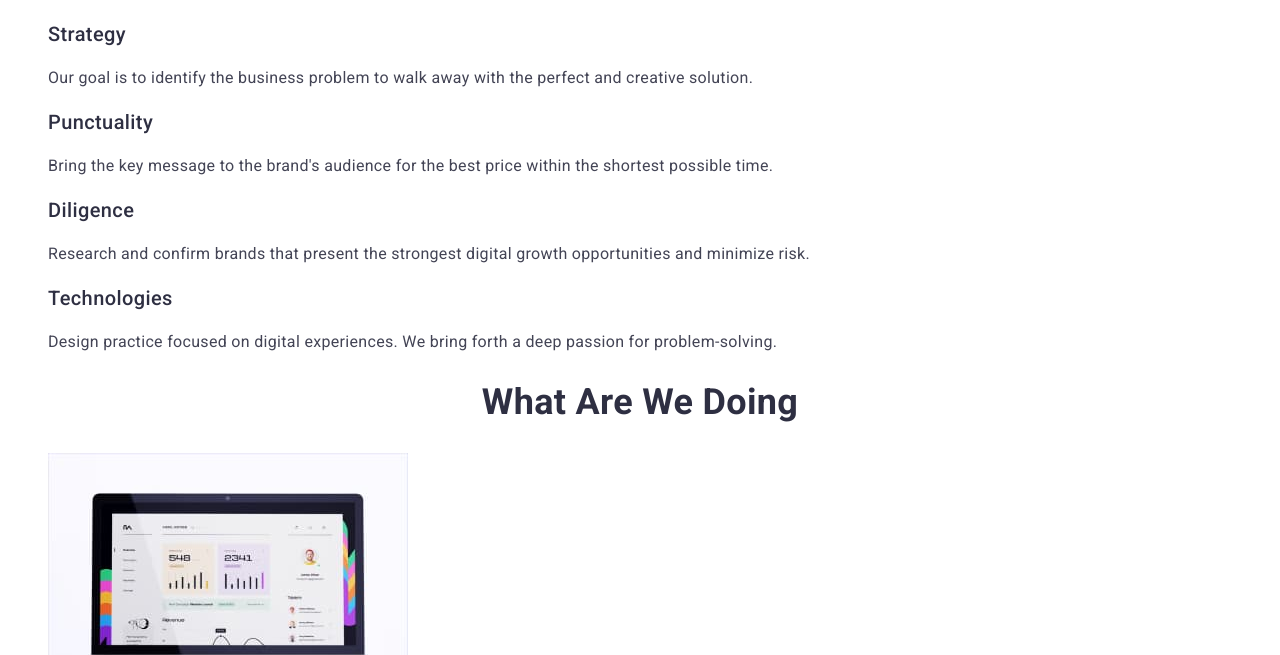
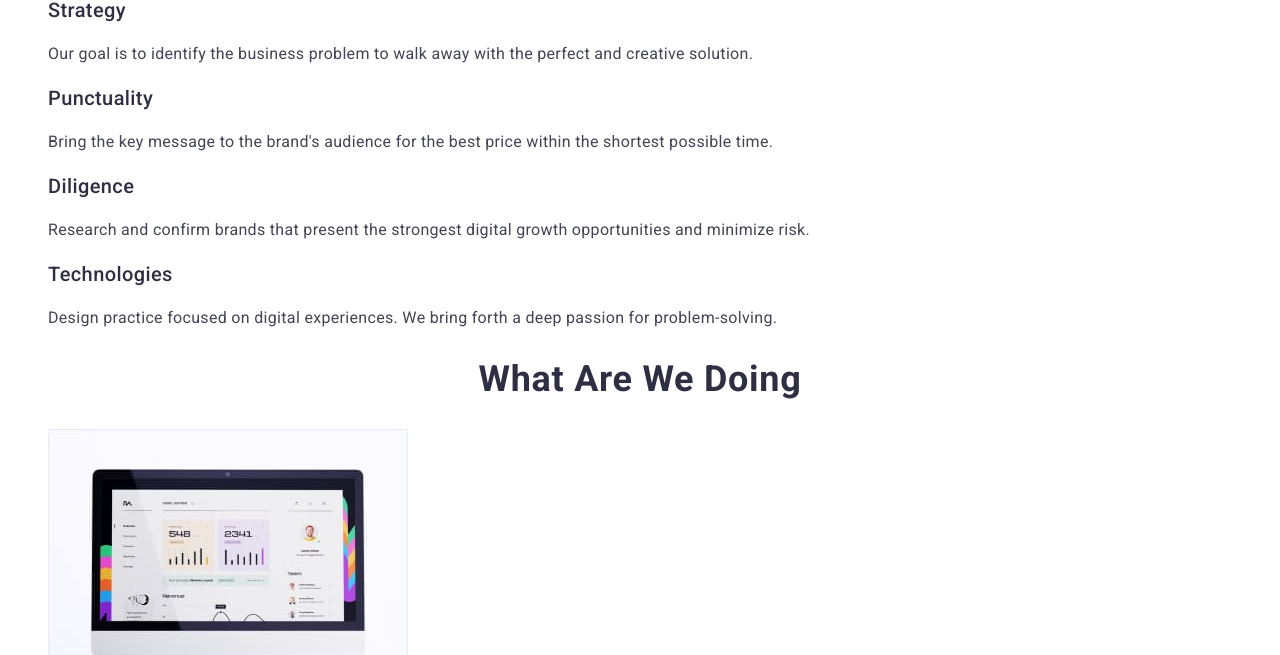
Before and after one commit to NatHumeniuk/goit-markup-hw-02, a plain HTML site: page index.html in a window 1280 px wide. Shown: the part 445-1100 px from the top of the page. Drawn offline with Linux system fonts and the light colour scheme.

Commit message:
removed selects h and needless font

```diff
--- a/css/styles.css
+++ b/css/styles.css
@@ -83,42 +83,36 @@
 .main-btn:focus {
   background-color: var(--pressed-ocean-color);
 }
-h2,
-h3 {
+.doing-title,
+.team-title,
+.advantage-title,
+.team-item-name {
   color: var(--primary-dark-color);
 }
-h2 {
+.doing-title,
+.team-title {
   font-weight: 700;
   font-size: 36px;
   line-height: 1.11;
   text-align: center;
+  text-transform: capitalize;
+  letter-spacing: 0.02em;
 }
-h3 {
+.advantage-title,
+.team-item-name {
   font-weight: 500;
   font-size: 20px;
   line-height: 1.2;
-}
-.advantage-title {
   letter-spacing: 0.02em;
 }
 .advantage-text {
   color: var(--slate-text-color);
 }
-.doing-title {
-  text-transform: capitalize;
-}
 .team {
   background-color: var(--light-mode-color);
 }
-.team-title {
-  letter-spacing: 0.02em;
-  text-transform: capitalize;
-}
 .team-item {
   background-color: var(--primary-white-color);
-}
-.team-item-name {
-  letter-spacing: 0.02em;
 }
 .team-item-text {
   color: var(--slate-text-color);
--- a/index.html
+++ b/index.html
@@ -9,7 +9,7 @@
     <link rel="preconnect" href="https://fonts.googleapis.com" />
     <link rel="preconnect" href="https://fonts.gstatic.com" crossorigin />
     <link
-      href="https://fonts.googleapis.com/css2?family=Open+Sans&family=Raleway:wght@800&family=Roboto:wght@400;500;700;900&display=swap"
+      href="https://fonts.googleapis.com/css2?family=Raleway:wght@800&family=Roboto:wght@400;500;700;900&display=swap"
       rel="stylesheet"
     />
     <link rel="stylesheet" href="./css/styles.css" />
```
